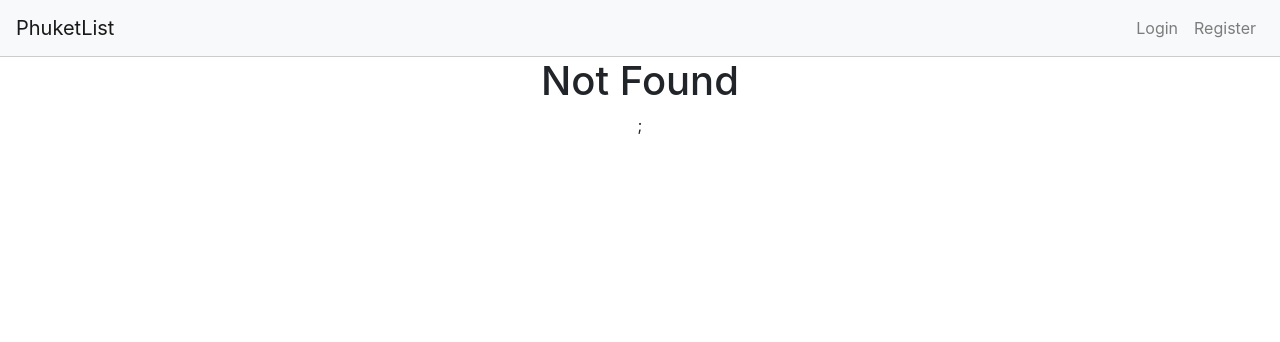
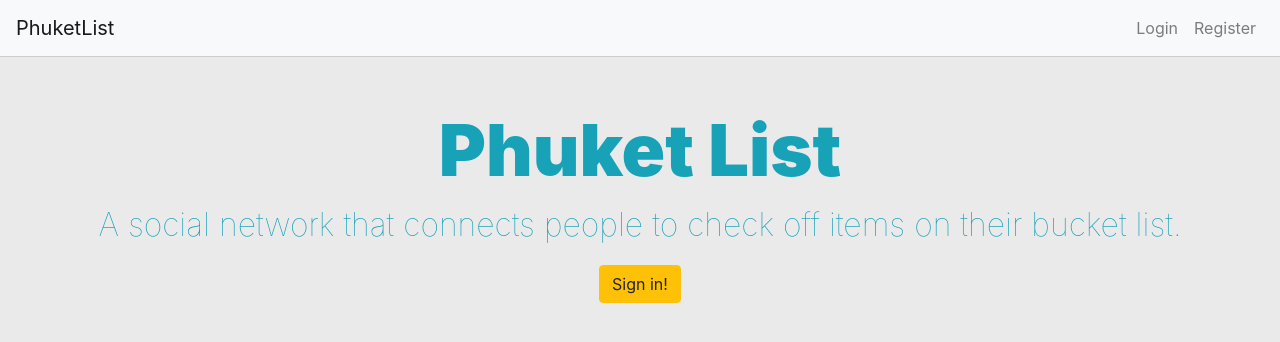
Before and after one commit to stevenGarciaDev/PhuketList, a React (Create React App) app in the folder front-end/: page /home in a window 1280 px wide. Before the commit this address led to /not-found. Shown: the top 342 px of the page. Built offline with nearby package versions, Linux system fonts and the light colour scheme.

Commit message:
Update task group page to keep track of membership
[+] Users can now click 'Add task' if they don't have item on their list.
[+] Only members with task on their list can make a post on group page.
[+] Added simple homepage so that '../' doesn't redirect to '/not-found'

```diff
--- a/front-end/src/App.js
+++ b/front-end/src/App.js
@@ -1,6 +1,7 @@
 import React, { Component } from 'react';
 import './App.css';
 import { Route, Switch, Redirect } from 'react-router-dom';
+import HomePage from './components/HomePage';
 import BucketList from './components/BucketList';
 import TaskGroup from './components/TaskGroup';
 import Navbar from './components/Navbar';
@@ -35,6 +36,7 @@ class App extends Component {
         <Navbar user={this.state.user} />
         <div className="content">
           <Switch>
+            <Route path="/home" component={HomePage} />
             <ProtectedRoute
               path="/bucketList"
               render={(props) => <BucketList user={this.state.user} {...props} /> }
@@ -51,7 +53,7 @@ class App extends Component {
             <Route path="/settings" component={Settings} />
             <Route path="/contact" component={Contact} />
             <Route path="/not-found" component={NotFound} />
-            <Redirect to="/not-found" />
+            <Redirect to="/home" />
           </Switch>
         </div>
       </div>
--- /dev/null
+++ b/front-end/src/components/HomePage.jsx
@@ -0,0 +1,29 @@
+import React, { Component } from "react";
+
+class HomePage extends Component {
+	constructor(props) {
+	    super(props);
+	    this.state = {};
+	}
+
+	render() {
+		return(
+			<React.Fragment>
+				<div className="home-container">
+					<div className="home-title-container">
+						<h1 className="home-title">Phuket List</h1>
+						<p className="home-subtitle">A social network that connects people to check off items on their bucket list.</p>
+					</div>
+
+					<div className="home-center">
+						<div>
+							<btn className="btn btn-warning">Sign in!</btn>
+						</div>
+					</div>
+				</div>
+			</React.Fragment>
+		);
+	}
+}
+
+export default HomePage;
--- a/front-end/src/components/TaskGroup.jsx
+++ b/front-end/src/components/TaskGroup.jsx
@@ -2,15 +2,20 @@ import Joi from "joi-browser";
 import React, {
 	Component
 } from "react";
+import {
+	Redirect
+} from 'react-router-dom';
 import ActivityFeed from "./ActivityFeed"
 import {
 	getCurrentUser
 } from "../services/authService";
 import {
-  getListItem
+	getListItems,
+	getListItem,
+	findOrCreateTask
 } from "../services/bucketListService";
 import PostForm from './postForm';
-import { Redirect } from 'react-router-dom';
+
 
 class TaskGroup extends Component {
 
@@ -20,41 +25,76 @@ class TaskGroup extends Component {
 	      task_id: this.props.match.params.task_id,
 	      task_name: '',
 	      user_hastask: false,
-	      user_ismember: false,
+	      message: '',
 	    };
+
+
 	}
 
 	async componentDidMount() {
+		// User authentication
+	    const user = getCurrentUser();
+	    const jwt = localStorage.getItem("token");
+
 		// Get task name
-
-	    const response = await getListItem(this.state.task_id);
+		const response = await getListItem(this.state.task_id);
 	    this.setState({task_name: response.data.taskName})
 
-  		// Identify if user has bucket task
+	    // Find if user has task
+	    const tasksresponse = await getListItems(user, jwt);
+	    const listItems = tasksresponse.data[0].listItems;
 
-  		// Identify if user is part of group
+	    if (this.contains(listItems, "_id", this.state.task_id) ) {
+	    	this.setState({user_hastask: true});
+	    }
   	}
+
+  	contains = (arr, key, val) => {
+	    for (var i = 0; i < arr.length; i++) {
+	        if(arr[i][key] === val) return true;
+	    }
+	    return false;
+	}
 
   	renderRedirect = () => {
 	    if (this.state.task_name === '') {
-			return <Redirect to='/not-found' />
+			return (<Redirect to='/not-found' />);
 		}
 	}
 
+	addTask = () => {
+		try {
+	      const user = getCurrentUser();
+	      const jwt = localStorage.getItem("token");
+
+	      // create a new list item
+	      const response = findOrCreateTask(user, this.state.task_name, jwt);
+	      response.then(result => {
+	        this.setState({user_hastask: true});
+	        this.setState({message: 'This is now part of your bucket list!'})
+	      });
+	    } catch (ex) {
+	      alert("Unable to add item.");
+	    }
+	}
+
 	render() {
-		const { task_name, task_id } = this.state;
+		const { task_name, task_id, user_hastask, message } = this.state;
 
 		return (
 			<React.Fragment>
-				<div className="jumbotron task-group-jumbotron"> </div>
+				<div className="jumbotron task-group-jumbotron ">
+					<h1 className="shadow-text bold-text">{`"${task_name}" Group`}</h1>
+					{/* TODO: Add user count */}
+					{!user_hastask &&
+						<btn className="btn btn-warning" onClick={this.addTask}>Add to my Bucket List!</btn>}
+						<h3 className="shadow-text">{`${message}`}</h3>
+				</div>
 					<div className="task-group-jumbotron-container" >
-							<h1 className="shadow-text">{`"${task_name}"`}</h1>
-							<h3 className="shadow-text">Group page</h3>
-							<btn className="btn btn-info">Join Group</btn>
-							<btn className="btn btn-warning">Add to my Bucket List!</btn>
 					</div>
 					<div className="task-group-body task-group-feed">
-						<PostForm taskId={task_id}/>
+					{user_hastask &&
+						<PostForm taskId={task_id}/>}
 						<ActivityFeed taskId={task_id}/>
 					</div>
 			</React.Fragment>
--- a/front-end/src/components/post.jsx
+++ b/front-end/src/components/post.jsx
@@ -1,6 +1,6 @@
 import React, { Component } from 'react';
 import Moment from 'react-moment';
-import Like from './like';
+import Like from './Like';
 import CommentIcon from './CommentIcon';
 import { updateLikeInfo } from '../services/postService';
 // import photo from '../assets/images/jackie-tsang-458443-unsplash.jpg';
--- a/front-end/src/index.css
+++ b/front-end/src/index.css
@@ -98,6 +98,37 @@ i {
   color: #B22222;
 }
 
+/* -------------
+ Homepage
+------------- */
+.home-container {
+  min-height: 100vh;
+  width: 100%;
+  background-color: #EAEAEA;
+}
+
+.home-title-container {
+  padding-top: 50px;
+  width: 100%;
+}
+
+.home-title {
+  font-size: 72px;
+  font-weight: 900;
+  color: #17a2b8;
+}
+
+.home-subtitle {
+  font-size: 32px;
+  font-weight: 100;
+  color: #17a2b8;
+}
+
+.home-center {
+  display: flex;
+  align-items: center;
+  justify-content: center;
+}
 
 /* -------------
  Login and Register
@@ -349,7 +380,6 @@ Task Group page
   background-repeat: no-repeat;
   background-size: cover;
   background-image: url(./assets/images/jennvmy_-1194676-unsplash.jpg);
-  filter: brightness(50%);
   height: 300px;
   width: 100%;
   margin-bottom: 0px !important;
@@ -377,6 +407,14 @@ Task Group page
   text-shadow: 2px 2px 4px #000000;
 }
 
+.shadow-text-blue {
+  color: #17a2b8;
+  text-shadow: 2px 2px 4px #000000;
+}
+
+.bold-text {
+  font-weight: 900;
+}
 
 @media (min-width: 800px) {
 
```
Also changed, not shown: front-end/src/assets/images/phuket-home-bg.jpg (added).
